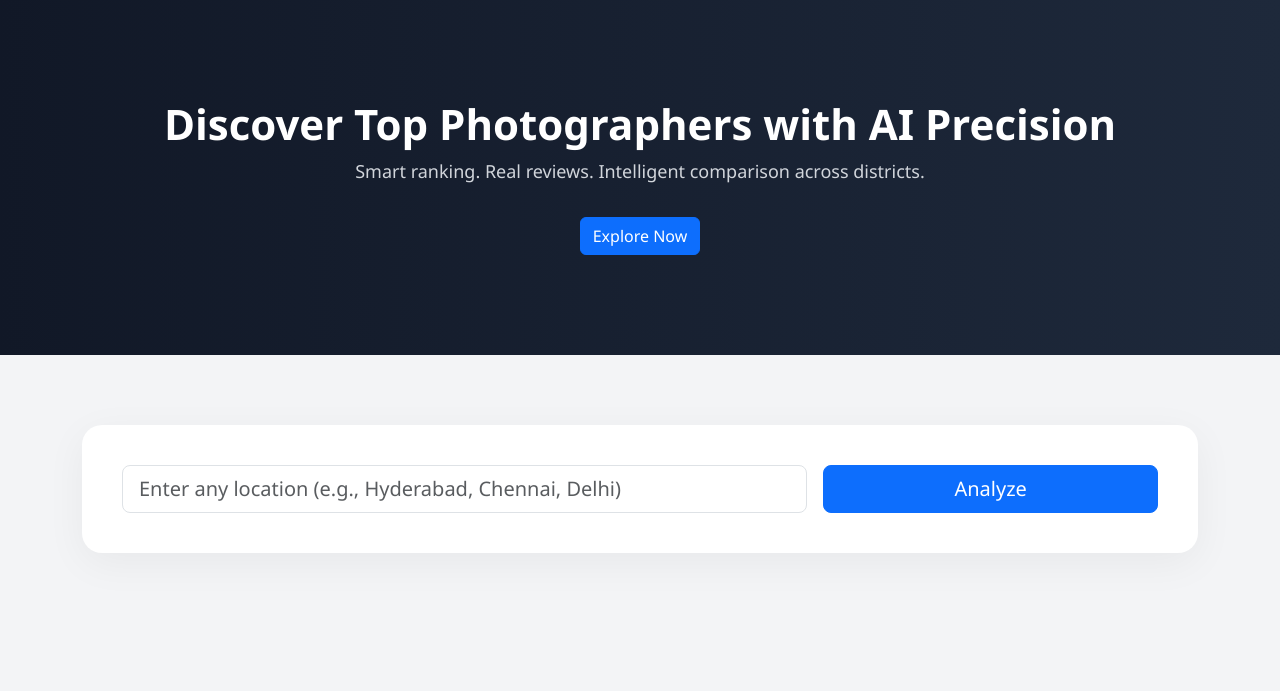
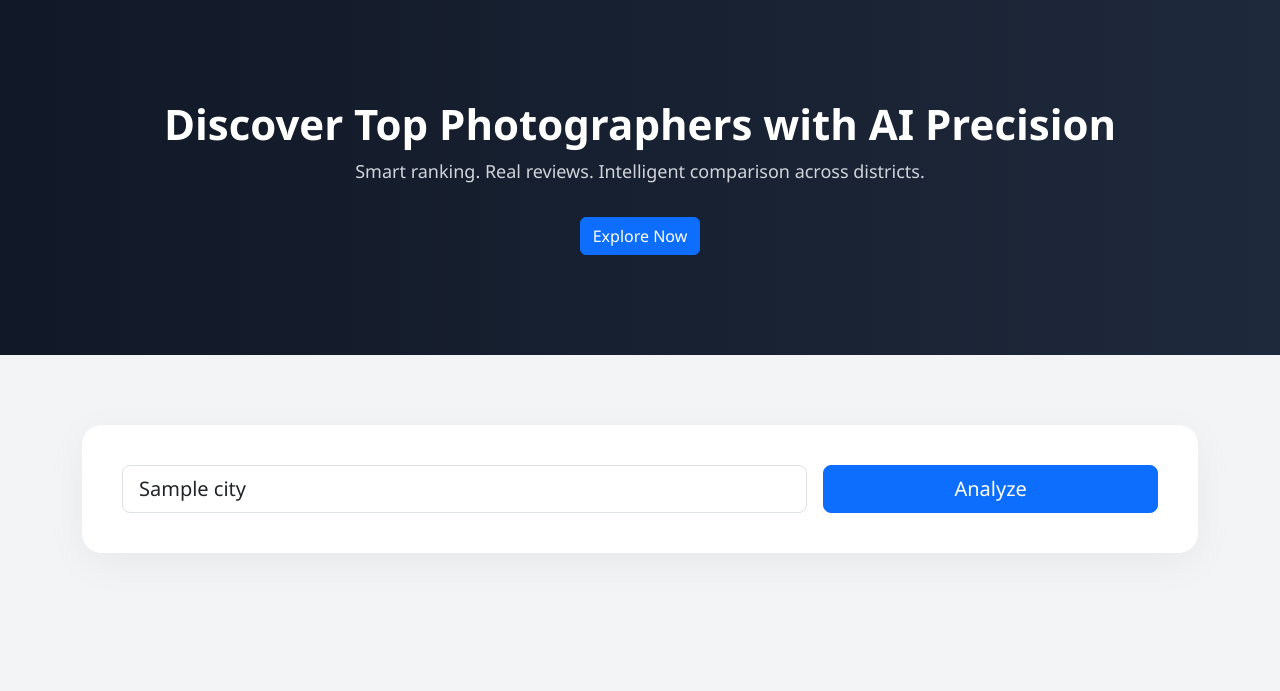
Before and after one commit to 2811Mounika/lensora-ai, a Flask app: template templates/index.html in a window 1280 px wide. Shown: the part 83-774 px from the top of the page. Run offline with Flask 3, Linux system fonts and the light colour scheme; the template is opened without the code that fills it: most values are stand-ins (such as "Sample title", 1, 10 or a date in 2020); grey boxes marked "Sample" are stand-in pictures.

Commit message:
Improve Google Places error handling and UI feedback

```diff
--- a/app.py
+++ b/app.py
@@ -1,59 +1,84 @@
+from io import BytesIO
+import os
+import time
+
+import pandas as pd
+import requests
+from dotenv import load_dotenv
 from flask import Flask, render_template, request, send_file
-import requests
-import os
-import pandas as pd
-from io import BytesIO
-from dotenv import load_dotenv
 
 load_dotenv()
 
 app = Flask(__name__)
 
 API_KEY = os.getenv("GOOGLE_API_KEY")
+REQUEST_TIMEOUT = 20
+
+
+def format_google_error(status, error_message):
+    status_messages = {
+        "REQUEST_DENIED": "Google Places request denied. Check API key restrictions and billing.",
+        "OVER_QUERY_LIMIT": "Google Places quota exceeded. Try again later or raise your quota.",
+        "INVALID_REQUEST": "Invalid Google Places request. Please try another city.",
+        "UNKNOWN_ERROR": "Google Places returned an unknown error. Please retry.",
+    }
+
+    base = status_messages.get(status, f"Google Places returned status: {status}")
+    if error_message:
+        return f"{base} Details: {error_message}"
+    return base
 
 
 def get_place_details(place_id):
     details_url = "https://maps.googleapis.com/maps/api/place/details/json"
-
     params = {
         "place_id": place_id,
         "fields": "formatted_phone_number,website",
-        "key": API_KEY
+        "key": API_KEY,
     }
 
-    response = requests.get(details_url, params=params)
-    result = response.json().get("result", {})
+    try:
+        response = requests.get(details_url, params=params, timeout=REQUEST_TIMEOUT)
+        response.raise_for_status()
+        result = response.json().get("result", {})
+    except requests.RequestException:
+        result = {}
 
     return {
         "phone": result.get("formatted_phone_number", "Not Available"),
-        "website": result.get("website", "Not Available")
+        "website": result.get("website", "Not Available"),
     }
 
 
-import time
+def get_photographers(city):
+    if not API_KEY:
+        return [], "Missing GOOGLE_API_KEY in .env."
 
-def get_photographers(city):
     search_url = "https://maps.googleapis.com/maps/api/place/textsearch/json"
-
     photographers = []
     next_page_token = None
-    page_count = 0   # prevent infinite loop
+    page_count = 0
 
-    while page_count < 3:  # Google max 3 pages
-
+    while page_count < 3:
         params = {
             "query": f"wedding photographers in {city}",
-            "key": API_KEY
+            "key": API_KEY,
         }
-
         if next_page_token:
             params["pagetoken"] = next_page_token
 
-        response = requests.get(search_url, params=params)
-        data = response.json()
+        try:
+            response = requests.get(search_url, params=params, timeout=REQUEST_TIMEOUT)
+            response.raise_for_status()
+            data = response.json()
+        except requests.RequestException:
+            return [], "Unable to reach Google Places API. Check internet/firewall and try again."
 
-        if data.get("status") not in ["OK", "ZERO_RESULTS"]:
+        status = data.get("status")
+        if status == "ZERO_RESULTS":
             break
+        if status != "OK":
+            return [], format_google_error(status, data.get("error_message"))
 
         for place in data.get("results", []):
             place_id = place.get("place_id")
@@ -62,61 +87,77 @@ def get_photographers(city):
             photo_url = None
             if "photos" in place:
                 photo_reference = place["photos"][0]["photo_reference"]
-                photo_url = f"https://maps.googleapis.com/maps/api/place/photo?maxwidth=400&photo_reference={photo_reference}&key={API_KEY}"
+                photo_url = (
+                    "https://maps.googleapis.com/maps/api/place/photo"
+                    f"?maxwidth=400&photo_reference={photo_reference}&key={API_KEY}"
+                )
 
-            photographers.append({
-                "name": place.get("name"),
-                "address": place.get("formatted_address"),
-                "rating": place.get("rating", 0),
-                "phone": details.get("phone"),
-                "website": details.get("website"),
-                "maps_link": f"https://www.google.com/maps/place/?q=place_id:{place_id}",
-                "photo": photo_url
-            })
+            photographers.append(
+                {
+                    "name": place.get("name"),
+                    "address": place.get("formatted_address"),
+                    "rating": place.get("rating", 0),
+                    "phone": details.get("phone"),
+                    "website": details.get("website"),
+                    "maps_link": f"https://www.google.com/maps/place/?q=place_id:{place_id}",
+                    "photo": photo_url,
+                }
+            )
 
         next_page_token = data.get("next_page_token")
-
         if not next_page_token:
             break
 
         page_count += 1
-        time.sleep(2)  # required delay
+        time.sleep(2)
 
     photographers.sort(key=lambda x: x["rating"], reverse=True)
-
-    return photographers
+    return photographers, ""
 
 
 @app.route("/", methods=["GET", "POST"])
 def index():
     photographers = []
     city = ""
+    error_message = ""
+    searched = False
 
     if request.method == "POST":
-        city = request.form["city"].strip()
-        photographers = get_photographers(city)
+        searched = True
+        city = request.form.get("city", "").strip()
+        if city:
+            photographers, error_message = get_photographers(city)
+        else:
+            error_message = "Please enter a city."
 
-    return render_template("index.html",
-                           photographers=photographers,
-                           city=city)
+    return render_template(
+        "index.html",
+        photographers=photographers,
+        city=city,
+        error_message=error_message,
+        searched=searched,
+    )
 
 
 @app.route("/download", methods=["POST"])
 def download_excel():
-    city = request.form["city"].strip()
-    photographers = get_photographers(city)
+    city = request.form.get("city", "").strip()
+    if not city:
+        return "City is required.", 400
+
+    photographers, error_message = get_photographers(city)
+    if error_message:
+        return error_message, 400
+    if not photographers:
+        return f"No photographers found for {city}.", 404
 
     df = pd.DataFrame(photographers)
-
     output = BytesIO()
     df.to_excel(output, index=False)
     output.seek(0)
 
-    return send_file(
-        output,
-        download_name=f"{city}_photographers.xlsx",
-        as_attachment=True
-    )
+    filename = f"{city.replace(' ', '_')}_photographers.xlsx"
+    return send_file(output, download_name=filename, as_attachment=True)
 
 
 if __name__ == "__main__":
--- a/templates/index.html
+++ b/templates/index.html
@@ -152,6 +152,7 @@
                            name="city"
                            class="form-control form-control-lg"
                            placeholder="Enter any location (e.g., Hyderabad, Chennai, Delhi)"
+                           value="{{ city }}"
                            required>
                 </div>
                 <div class="col-md-4">
@@ -161,6 +162,24 @@
         </div>
     </div>
 </section>
+
+{% if error_message %}
+<section class="section-spacing pt-0">
+    <div class="container">
+        <div class="alert alert-danger mb-0" role="alert">
+            {{ error_message }}
+        </div>
+    </div>
+</section>
+{% elif searched and not photographers %}
+<section class="section-spacing pt-0">
+    <div class="container">
+        <div class="alert alert-warning mb-0" role="alert">
+            No photographers found for "{{ city }}". Try a nearby city or a broader location.
+        </div>
+    </div>
+</section>
+{% endif %}
 
 {% if photographers %}
 <section class="section-spacing">
```
